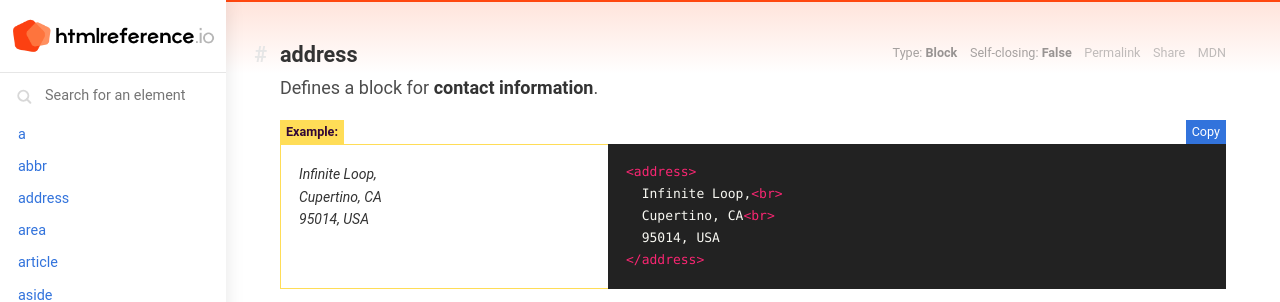
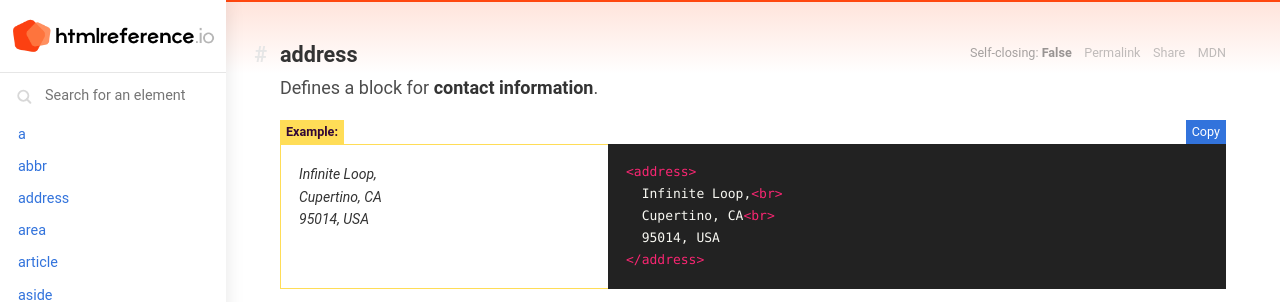
Before and after one commit to jgthms/html-reference, a Jekyll site: the page built from element/address/index.html, in a window 1280 px wide. Shown: the top 302 px of the page. Built offline with Jekyll 4.4.1, drawn with Linux system fonts in a browser that asks for light colours; comment, search, counter and statistics services are not loaded.

Commit message:
fix display when var is false

```diff
--- a/_includes/components/elements-links.html
+++ b/_includes/components/elements-links.html
@@ -1,13 +1,19 @@
 <nav class="element-links">
+  {% if page.elementType != '' %}
+  {% else %}
   <span>
     Type: <strong>{{ page.elementType }}</strong>
   </span>
+  {% endif %}
+  {% if page.selfClosing == '' %}
+  {% else %}
   <span>
     Self-closing:
     <strong>
       {{ page.selfClosing }}
     </strong>
   </span>
+  {% endif %}
   <a class="element-links-direct" href="{{site.url}}/element/{{ page.elementName }}/" data-element-name="a" data-tooltip="Single page for this element">Permalink</a>
   <a class="element-share" data-tooltip="Share on Twitter or Facebook" data-element-name="{{ page.elementName }}">Share</a>
   <a target="_blank" href="https://developer.mozilla.org/en/docs/Web/HTML/Element/{{ page.elementName }}" data-tooltip="See on Mozilla Developer Network" rel="external">MDN</a>
```
